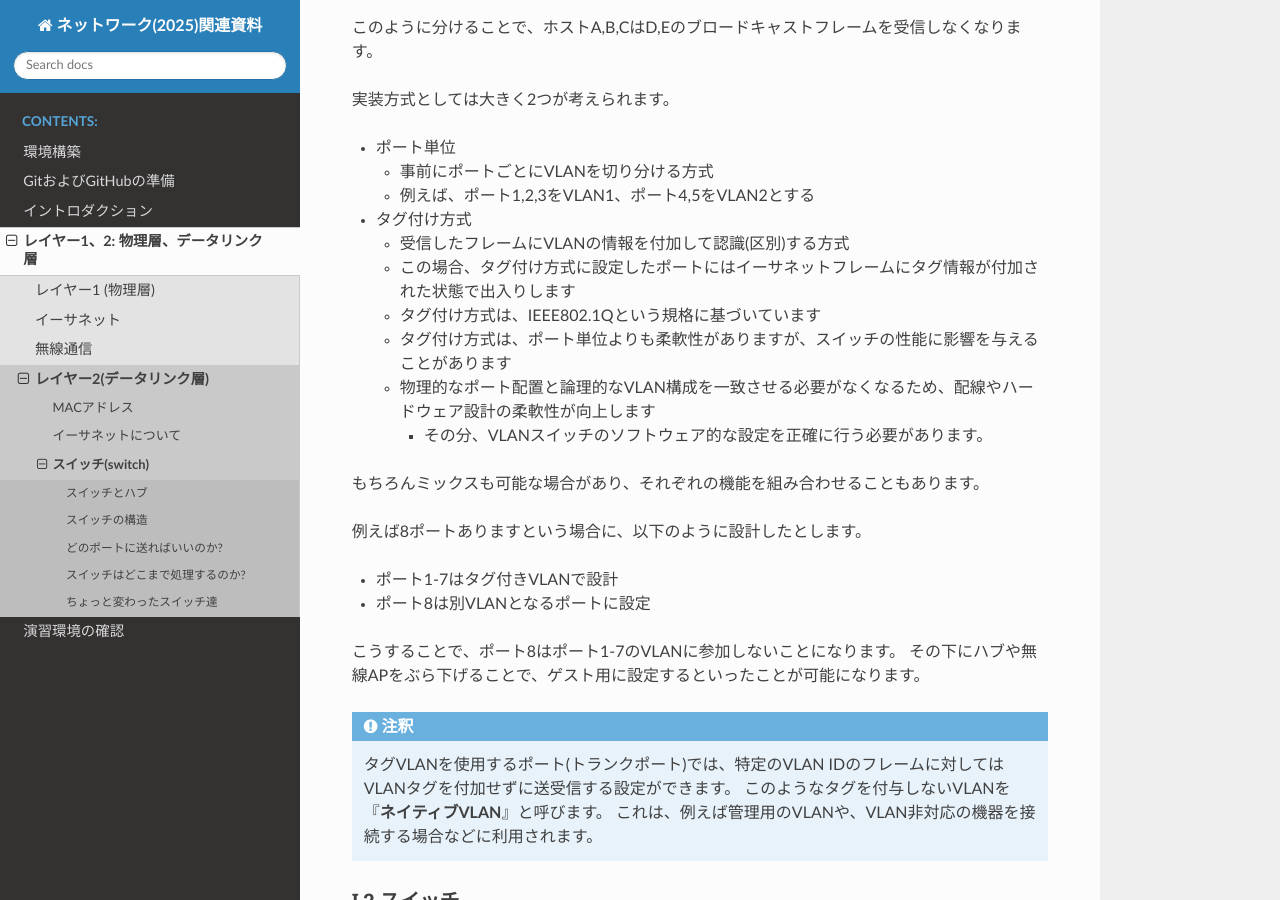
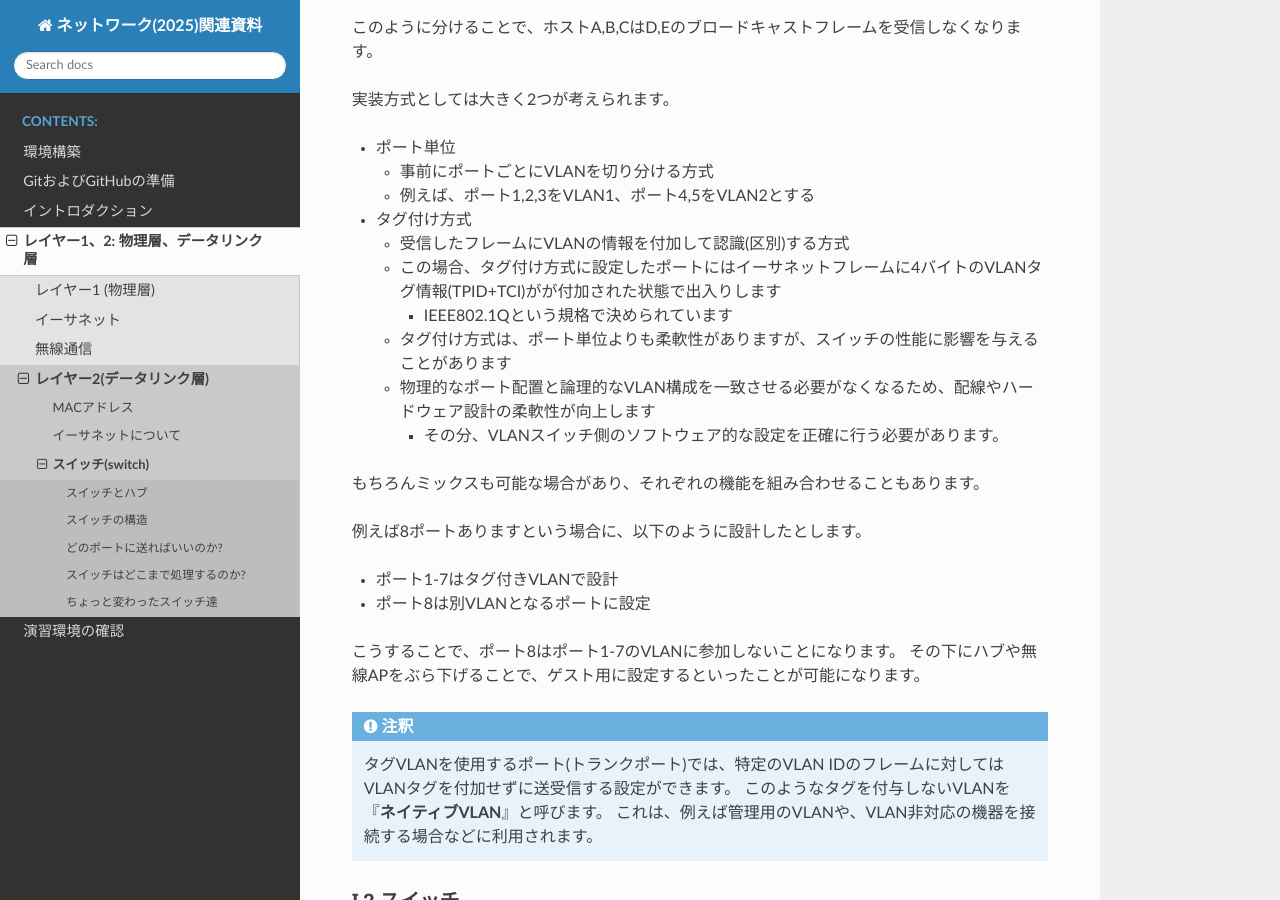
Before and after one commit to densuke/2025-network-doc, a Sphinx documentation site: the page built from source/w02-layer1/w04-layer2/switch.md, in a window 1280 px wide and 900 px high, scrolled down 4387 px. Built offline with Sphinx 7.4.7 and the Read the Docs theme 3.1.0, drawn with Linux system fonts in a browser that asks for light colours.

Commit message:
@coderabbit の指摘に基づく変更

```diff
--- a/source/w02-layer1/w04-layer2/switch.md
+++ b/source/w02-layer1/w04-layer2/switch.md
@@ -150,11 +150,11 @@
     - 例えば、ポート1,2,3をVLAN1、ポート4,5をVLAN2とする
 - タグ付け方式
     - 受信したフレームにVLANの情報を付加して認識(区別)する方式
-    - この場合、タグ付け方式に設定したポートにはイーサネットフレームにタグ情報が付加された状態で出入りします
-    - タグ付け方式は、IEEE802.1Qという規格に基づいています
+    - この場合、タグ付け方式に設定したポートにはイーサネットフレームに4バイトのVLANタグ情報(TPID+TCI)がが付加された状態で出入りします
+        - IEEE802.1Qという規格で決められています
     - タグ付け方式は、ポート単位よりも柔軟性がありますが、スイッチの性能に影響を与えることがあります
     - 物理的なポート配置と論理的なVLAN構成を一致させる必要がなくなるため、配線やハードウェア設計の柔軟性が向上します
-        - その分、VLANスイッチのソフトウェア的な設定を正確に行う必要があります。
+        - その分、VLANスイッチ側のソフトウェア的な設定を正確に行う必要があります。
 
 もちろんミックスも可能な場合があり、それぞれの機能を組み合わせることもあります。
 
```
